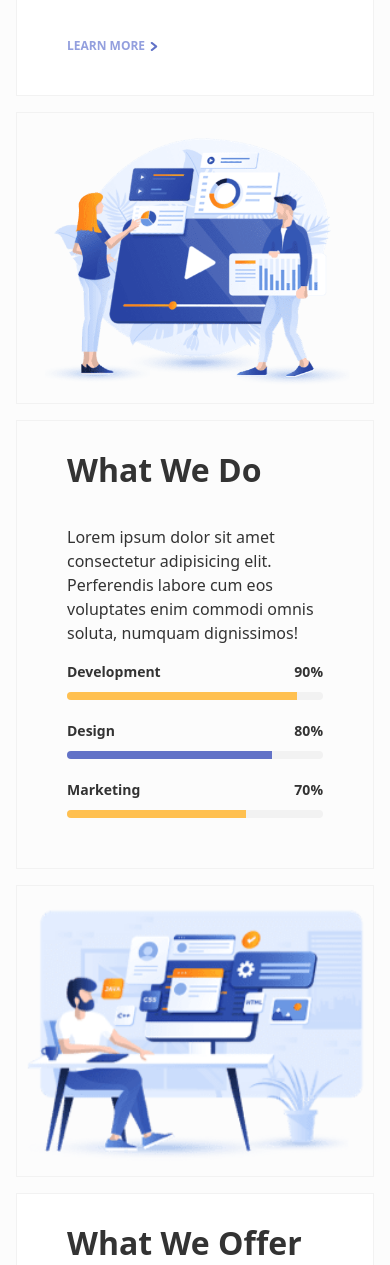
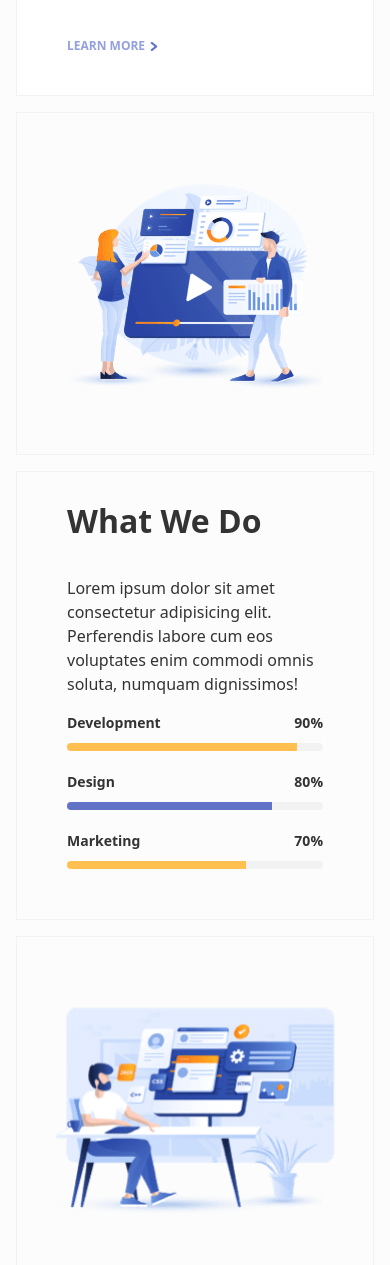
Before and after one commit to HudorHasHasHa/LandingPage, a website: page index.html in a window 390 px wide. Shown: the part 1807-3072 px from the top of the page. Drawn offline with nearby package versions, Linux system fonts and the light colour scheme; files that its build step writes are made by us from their sources.

Commit message:
added padding for about & offer logos

```diff
--- a/src/sass/layout.scss
+++ b/src/sass/layout.scss
@@ -205,6 +205,7 @@ header{
     margin-bottom: 16px;
     border: 1px solid $component-border;
     .about-logo-mobile{
+      padding: 50px 30px;
       display: flex;
       align-items: center;
       img{
@@ -272,6 +273,7 @@ header{
     .offer-logo-mobile{
       display: flex;
       align-items: center;
+      padding: 50px 30px;
       img{
         object-fit: contain;
         width: 100%;
```
